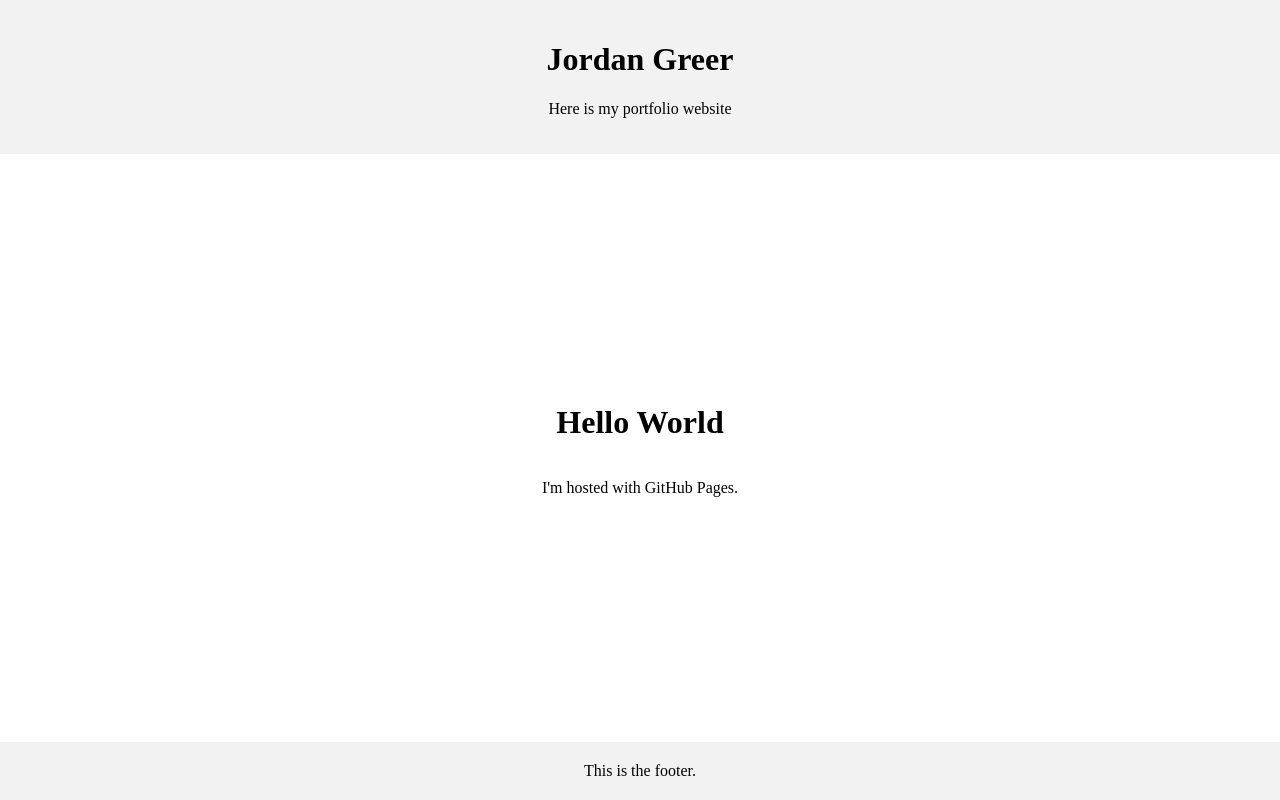
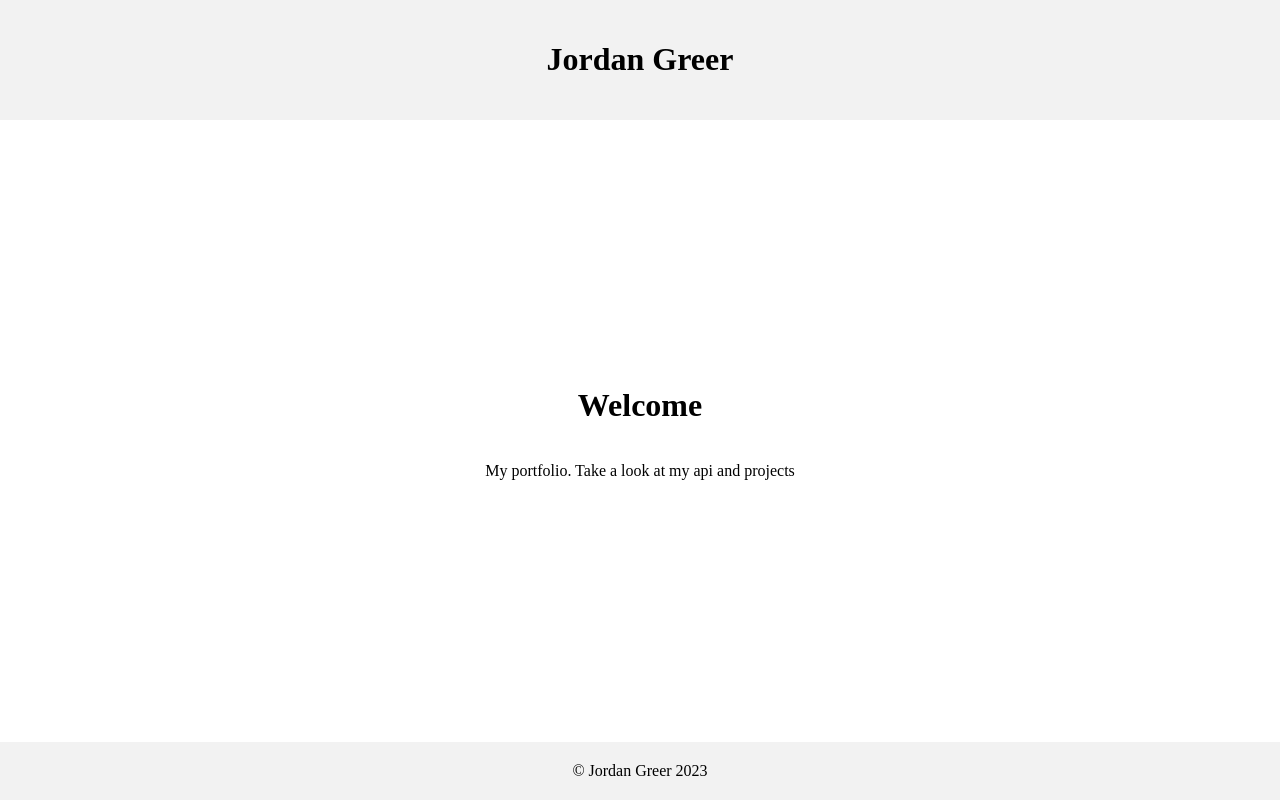
Before and after one commit to jwgreer/jordangreer, a plain HTML site: page index.html in a window 1280 px wide. Drawn offline with Linux system fonts and the light colour scheme.

Commit message:
Update index.html

```diff
--- a/index.html
+++ b/index.html
@@ -8,14 +8,13 @@
 <body>
 <header>
     <h1>Jordan Greer</h1>
-    <p>Here is my portfolio website</p>
 </header>
 <main>
-    <h1>Hello World</h1>
-    <p>I'm hosted with GitHub Pages.</p>
+    <h1>Welcome</h1>
+    <p>My portfolio. Take a look at my api and projects</p>
 </main>
 <footer>
-    This is the footer.
+    &#169; Jordan Greer 2023
 </footer>
 </body>
 </html>
```
